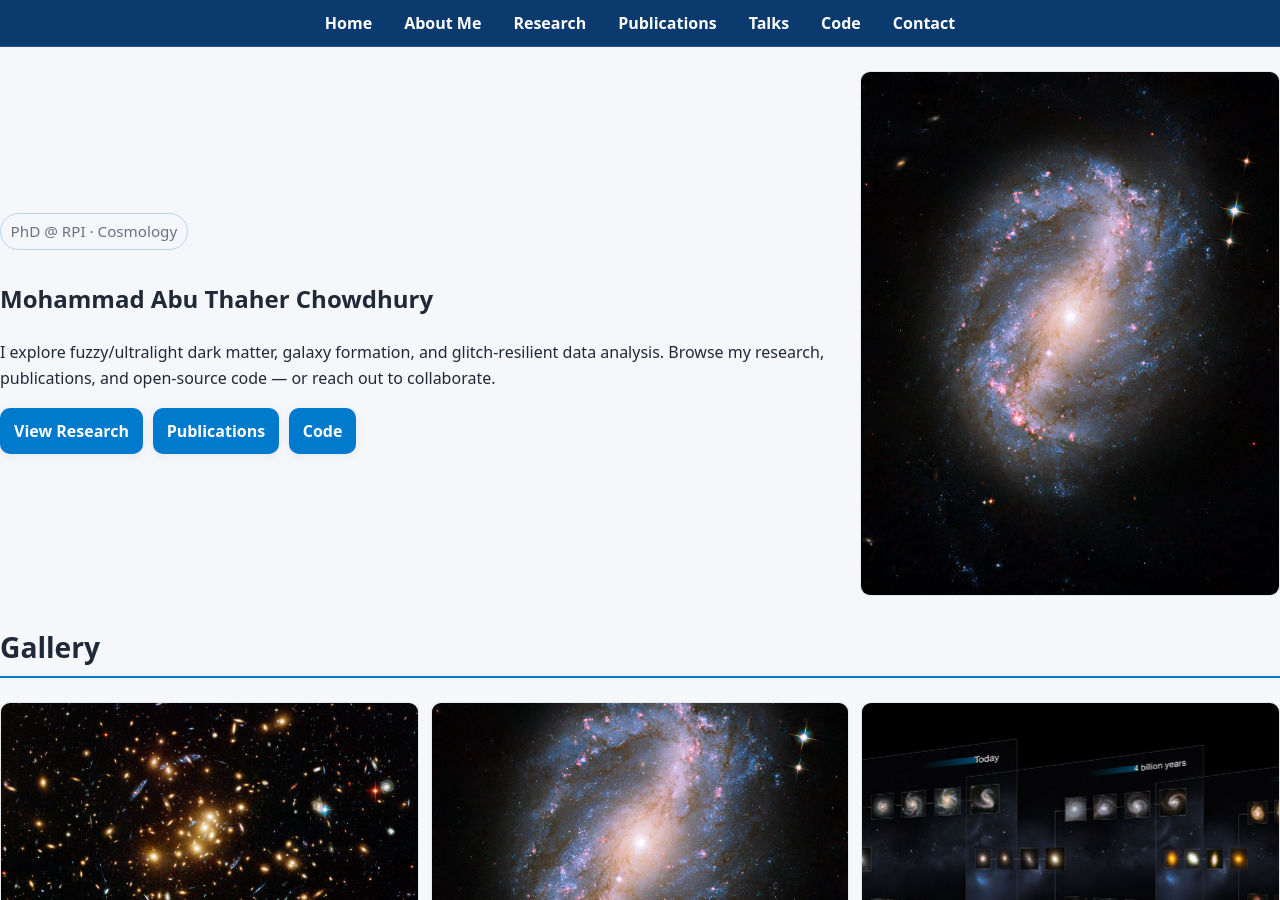
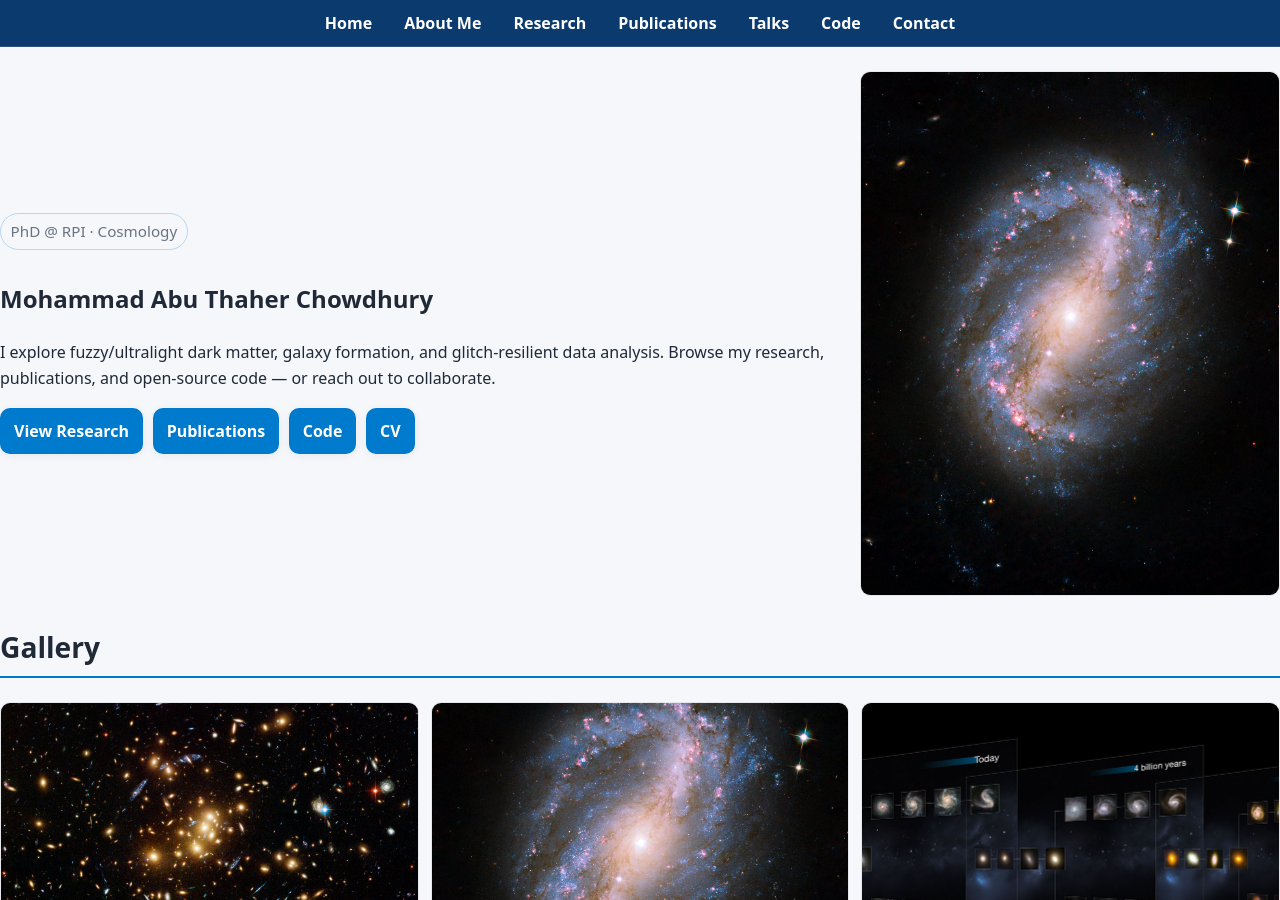
Before and after one commit to matc-thaher/website, a Jekyll site: the page built from index.md, in a window 1280 px wide and 900 px high. Built offline with Jekyll 4.4.1, drawn with Linux system fonts in a browser that asks for light colours.

Commit message:
Update index.md

```diff
--- a/index.md
+++ b/index.md
@@ -20,6 +20,7 @@ show_header_phrase: false
     <a class="button" href="{{ '/research/' | relative_url }}">View Research</a>
     <a class="button" href="{{ '/publications/' | relative_url }}">Publications</a>
     <a class="button" href="{{ '/code/' | relative_url }}">Code</a>
+    <a class="button" href="{{ '/assets/CV.pdf' | relative_url }}" target="_blank" rel="noopener">CV</a>
   </div>
   </div>
 
```
